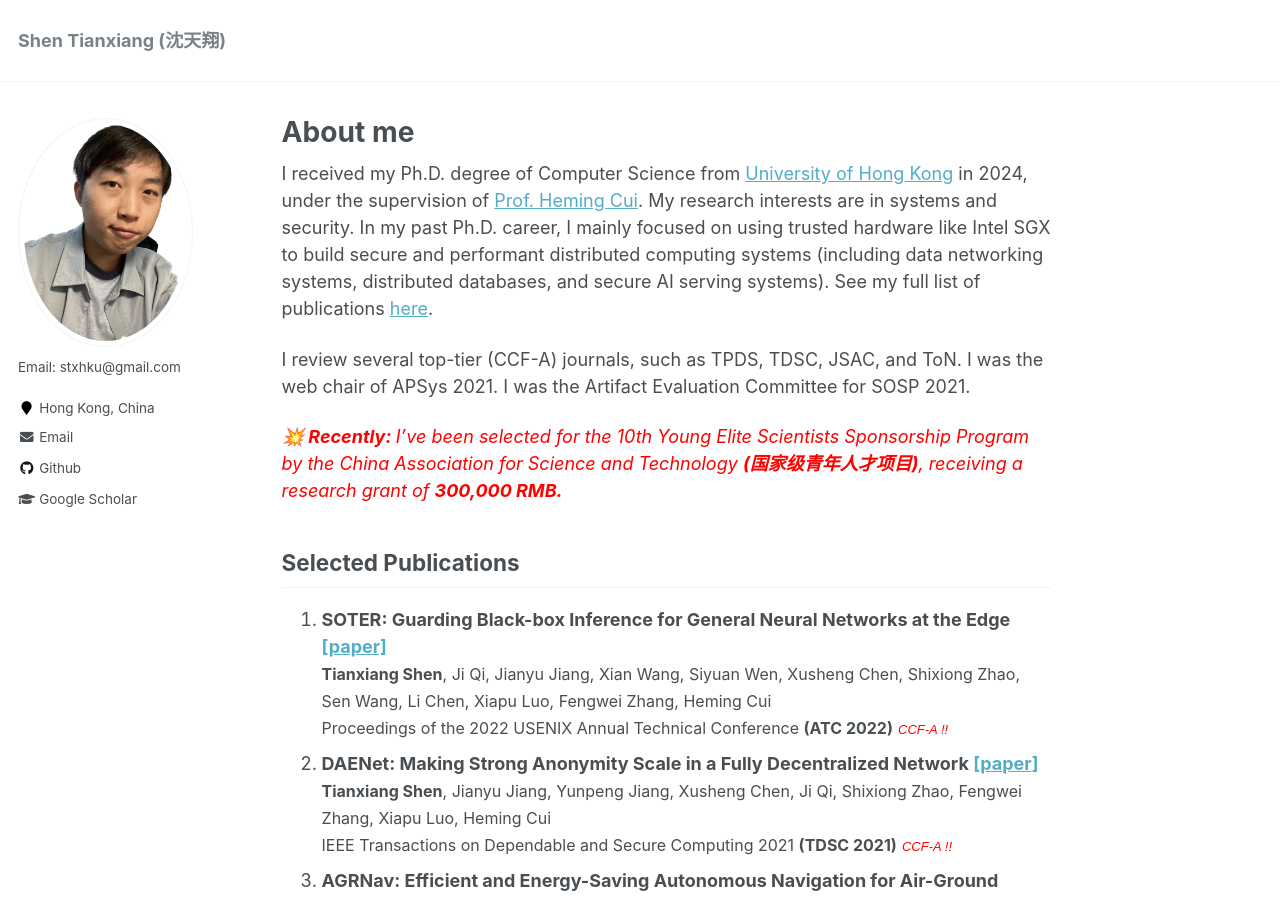
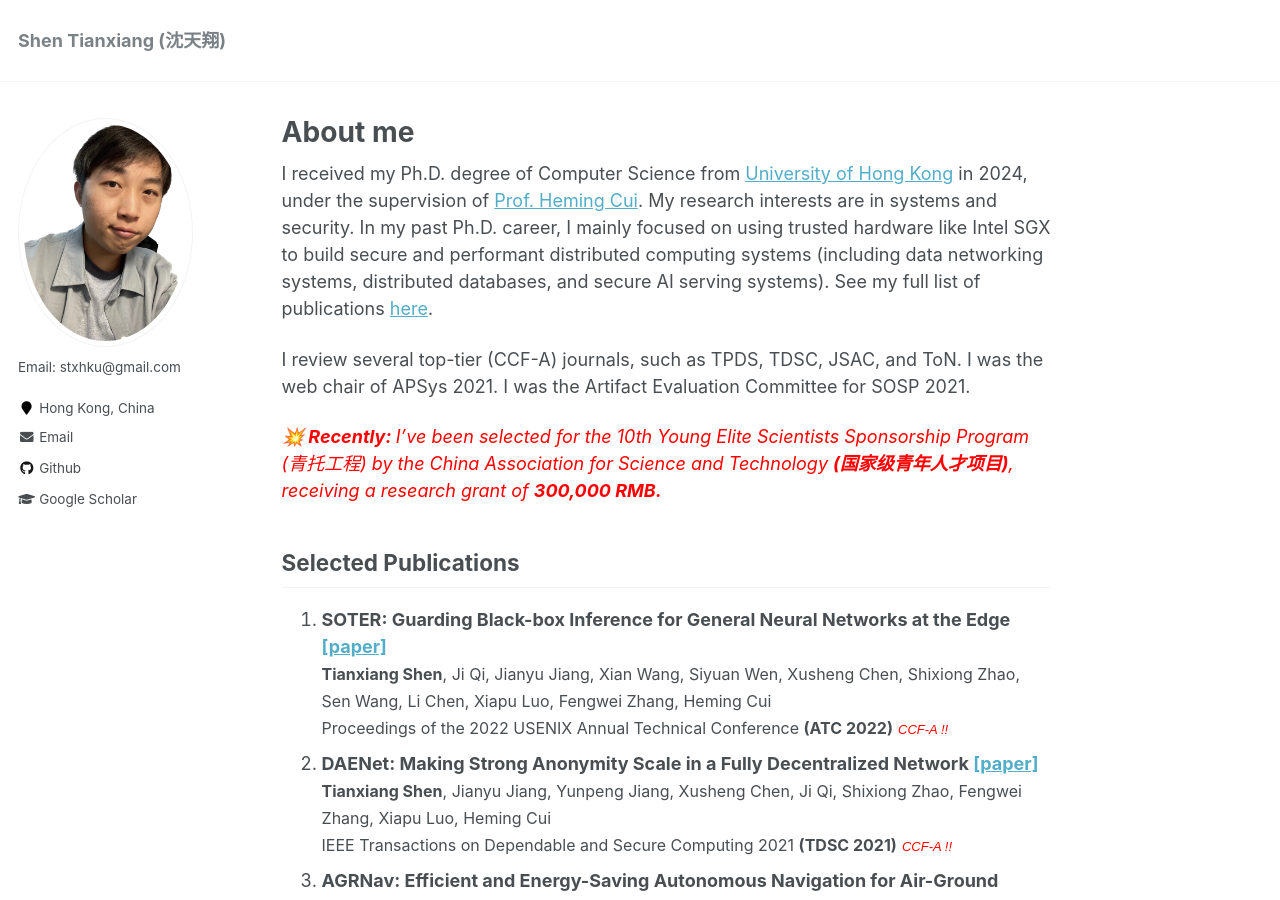
Before and after one commit to tianxiang999/tianxiang999.github.io, a Jekyll site: the page built from _pages/about.md, in a window 1280 px wide and 900 px high. Built offline with Jekyll 4.4.1, drawn with Linux system fonts in a browser that asks for light colours; comment, search, counter and statistics services are not loaded.

Commit message:
Update about.md

```diff
--- a/_pages/about.md
+++ b/_pages/about.md
@@ -20,7 +20,7 @@ was the web chair of APSys 2021. I was the Artifact Evaluation
 Committee for SOSP 2021.
 
 <strong><em style="color: red;">💥 Recently: </em></strong><em style="color:
-red;">I've been selected for the 10th Young Elite Scientists Sponsorship Program
+red;">I've been selected for the 10th Young Elite Scientists Sponsorship Program (青托工程)
 by the China Association for Science and Technology </em><strong><em style="color: red;">(国家级青年人才项目)</em></strong><em style="color:
 red;">, receiving a research grant of </em><strong><em style="color: red;">300,000 RMB.</em></strong>
 
```
